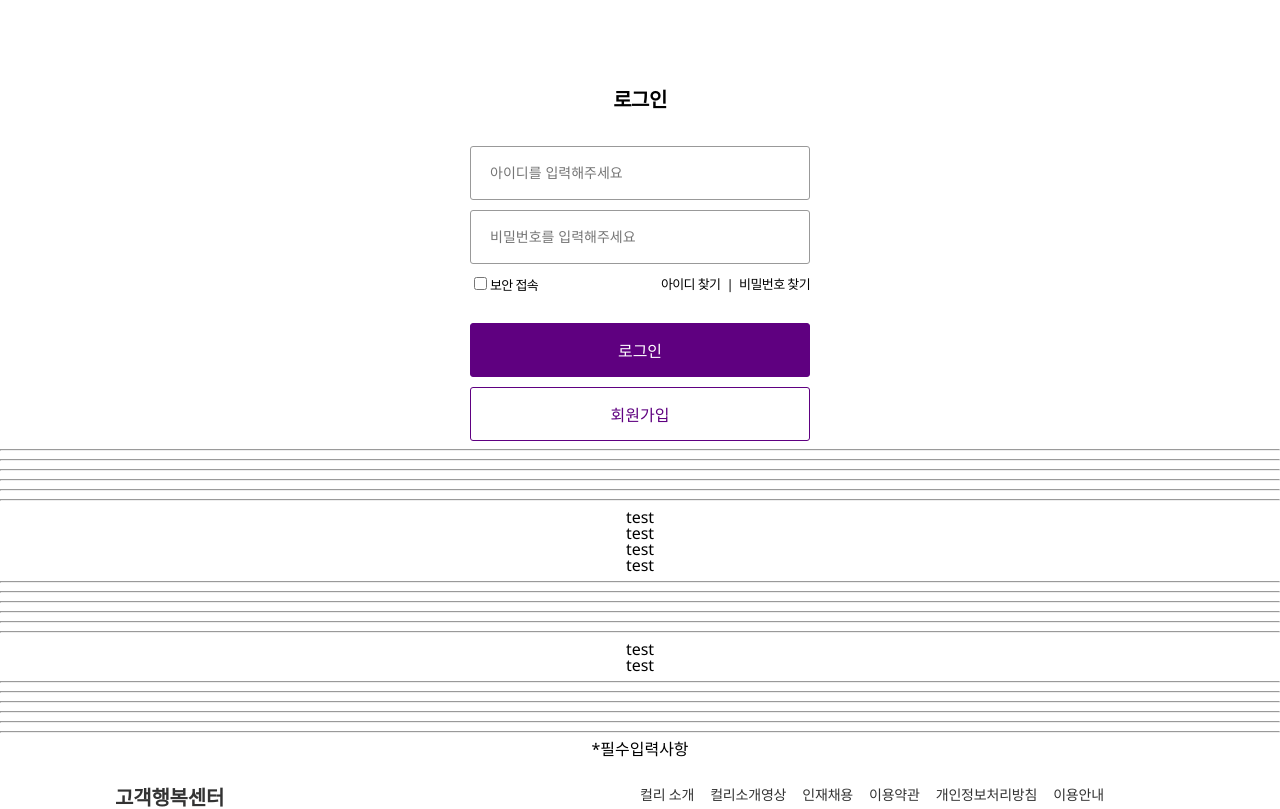
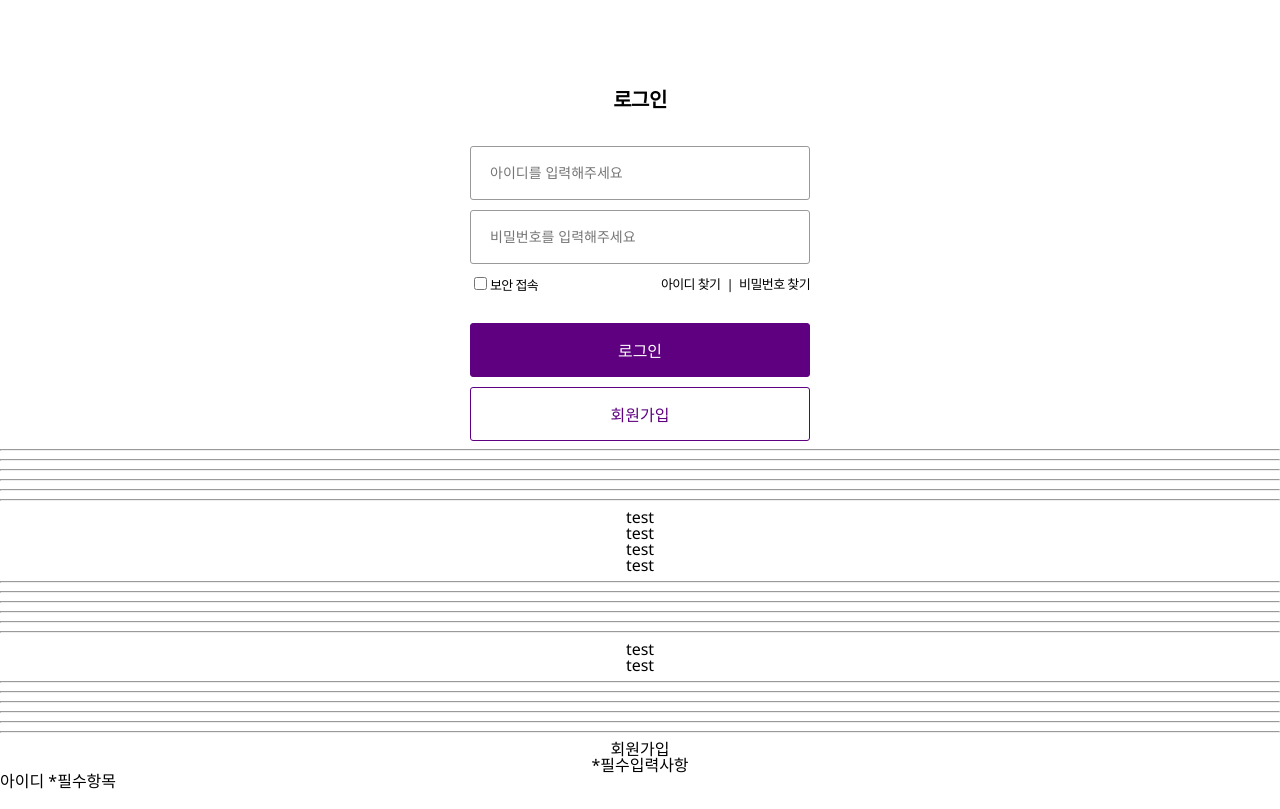
Before and after one commit to JangAyeon/book_curly, a React (Create React App) app: page / in a window 1280 px wide. Shown: the top 809 px of the page. Built offline with nearby package versions, Linux system fonts and the light colour scheme.

Commit message:
signup title

```diff
--- a/src/Pages/Signup/Signup.js
+++ b/src/Pages/Signup/Signup.js
@@ -6,11 +6,42 @@ class Signup extends Component {
   render() {
     return (
       <div className="signup_main">
-        <div className="signup_content">
+        <div className="signup_title">
+          <h2>회원가입</h2>
           <p className="signup_sub">
             <span className="ico">*</span>
             필수입력사항
           </p>
+        </div>
+        <div className="signup_content">
+          <table className="tbl_signup">
+            <tbody>
+              <tr className="signup_id">
+                <th>
+                  아이디
+                  <span className="ico">
+                    {" "}
+                    *<span className="screen_out">필수항목</span>
+                  </span>
+                </th>
+              </tr>
+              <tr></tr>
+              <tr></tr>
+              <tr></tr>
+
+              <tr></tr>
+              <tr></tr>
+              <tr></tr>
+              <tr></tr>
+
+              <tr></tr>
+              <tr></tr>
+              <tr></tr>
+              <tr></tr>
+
+              <tr></tr>
+            </tbody>
+          </table>
         </div>
       </div>
     );
```
